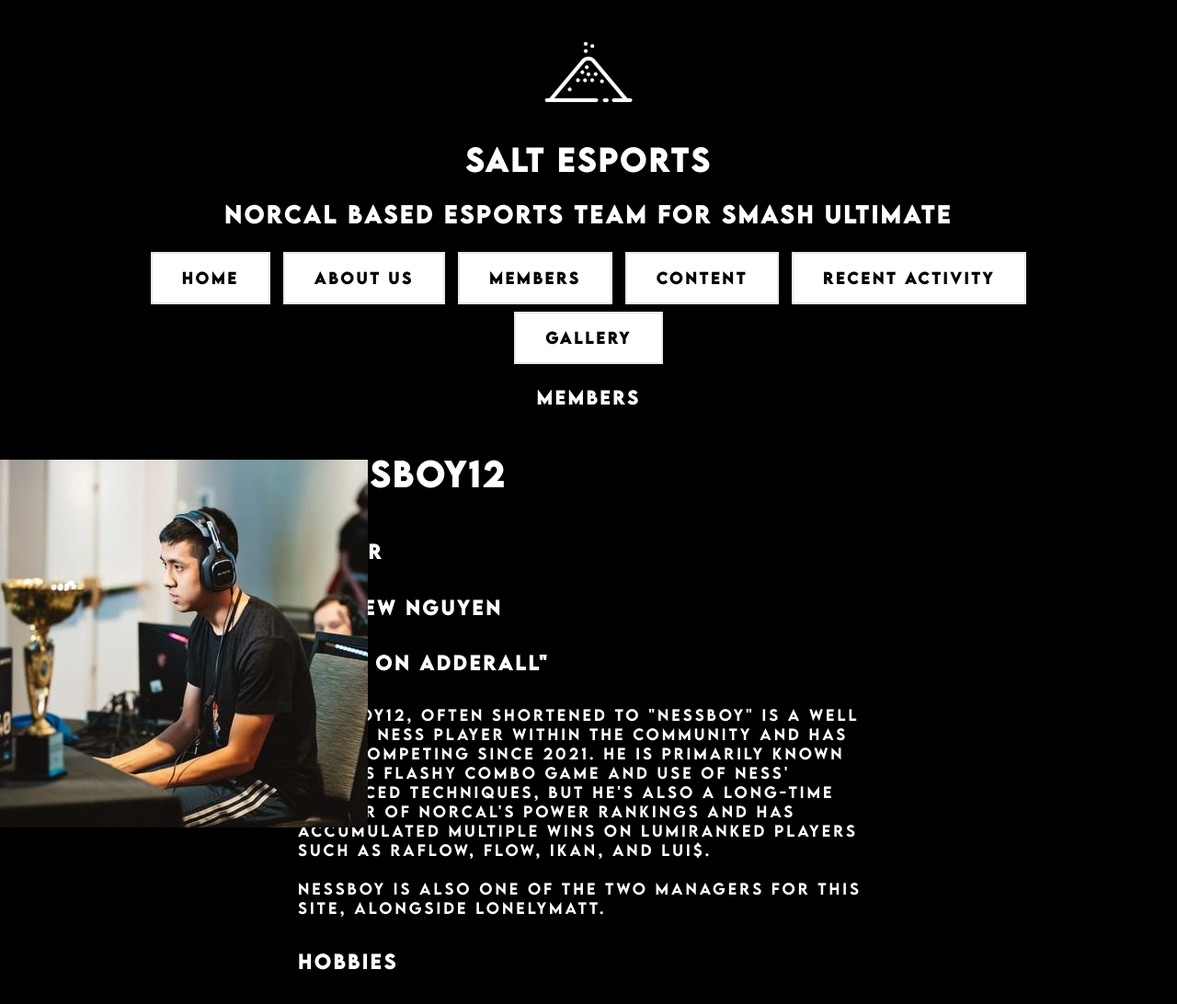
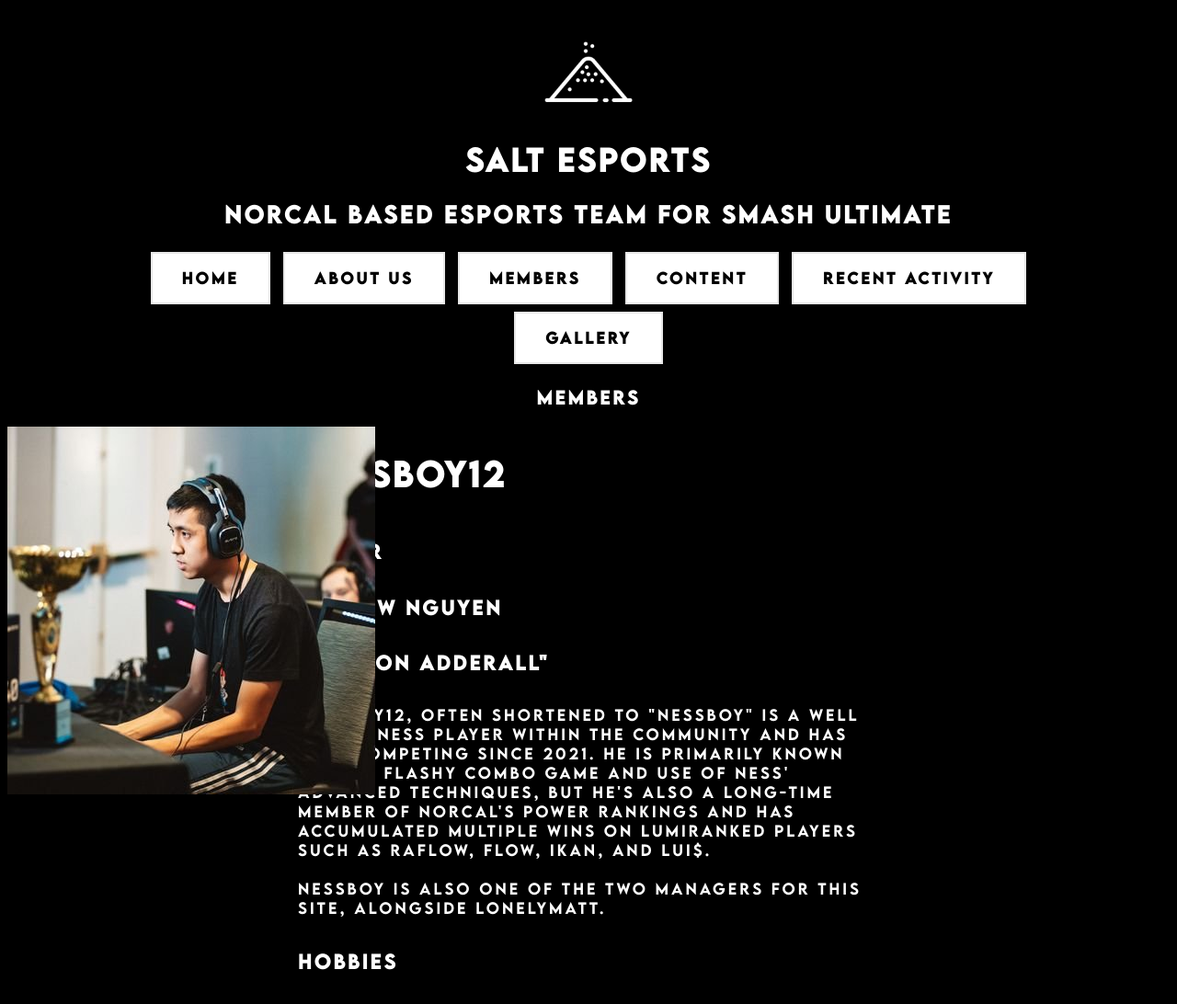
Before and after one commit to pkflash/saltesports, a Django app: page /salt/members/nessboy12 in a window 1280 px wide. Shown: the top 1092 px of the page at 92% size. Run offline with Django 5.2, Linux system fonts and the light colour scheme.

```diff
--- a/salt/templates/salt/members/nessboy12.html
+++ b/salt/templates/salt/members/nessboy12.html
@@ -1,12 +1,10 @@
 {% extends "salt/members.html" %}
 
 {% load static %}
-
 {% block content %}
-<div style="position: absolute; border-radius: inherit; inset: 0px;" data-framer-background-image-wrapper="true">
-    <img id="margin-image" src="{% static 'salt/images/Nessboy.jpg' %}" style="top: 500px;">
+<div style="position: absolute;" data-framer-background-image-wrapper="true">
+    <img id="margin-image" src="{% static 'salt/images/Nessboy.jpg' %}" style="top: 0px;">
 </div>
-
 <h4>nessboy12</h4>
         <h5>player</h5>
         <h5>andrew nguyen</h5>
```
